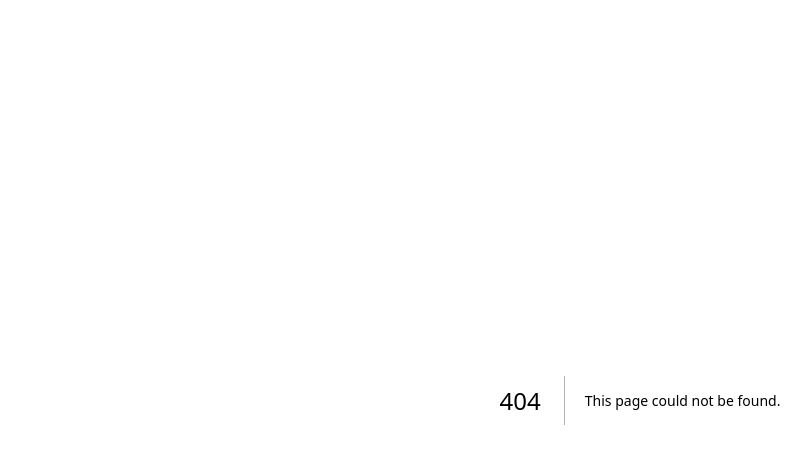
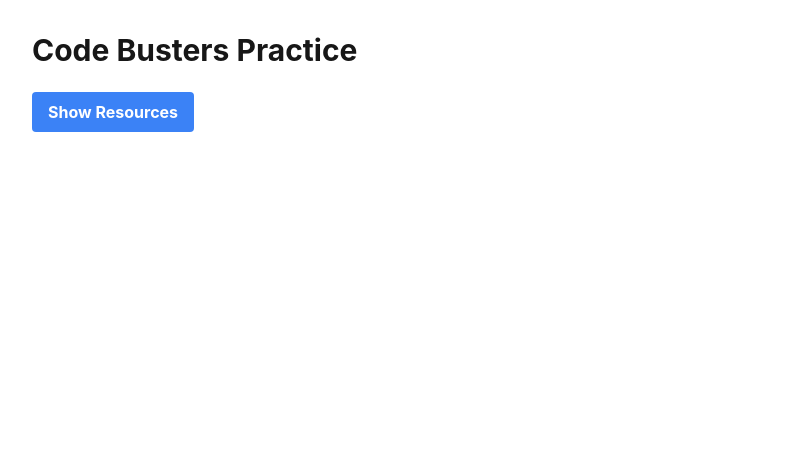
Before and after one commit to NapervilleASK/Scio.ly, a Next.js app in the folder frontend/science-olympiad-practice/: page /codebusters in a window 1280 px wide. Before the commit this address had no page. Shown: the top 464 px of the page, without its empty margins (0-811 px from the left). Built offline with nearby package versions, Linux system fonts and the light colour scheme.

Commit message:
working on codebusters pgae

```diff
--- /dev/null
+++ b/frontend/science-olympiad-practice/src/app/codebusters/page.tsx
@@ -0,0 +1,30 @@
+'use client';
+import React, { useState } from 'react';
+
+export default function CodeBusters() {
+    const [showResources, setShowResources] = useState(false);
+
+    return (
+        <main className="min-h-screen p-8">
+            <h1 className="text-3xl font-bold mb-6">Code Busters Practice</h1>
+            <button
+            className="bg-blue-500 hover:bg-blue-700 text-white font-bold py-2 px-4 rounded"
+            onClick={() => setShowResources(!showResources)}
+            >
+            {showResources ? 'Hide Resources' : 'Show Resources'}
+            </button>
+            {showResources && (
+            <div className="mt-4 p-4 border rounded">
+                <h2 className="text-xl font-semibold mb-2">Resource Sheet</h2>
+                <iframe
+                src="/2024_Div_C_Resource.pdf"
+                className="w-full h-[600px]"
+                title="Resource Sheet PDF"
+                />
+            </div>
+            )}
+        </main>
+    );
+}
+// toggle resource sheet
+// toggle autofill/no autofill
```
Also changed, not shown: 1 other file (tests, documents, lock files or other folders).
